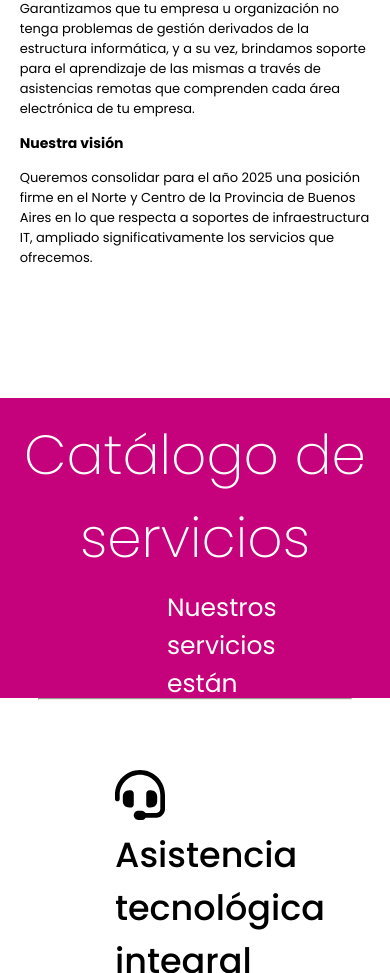
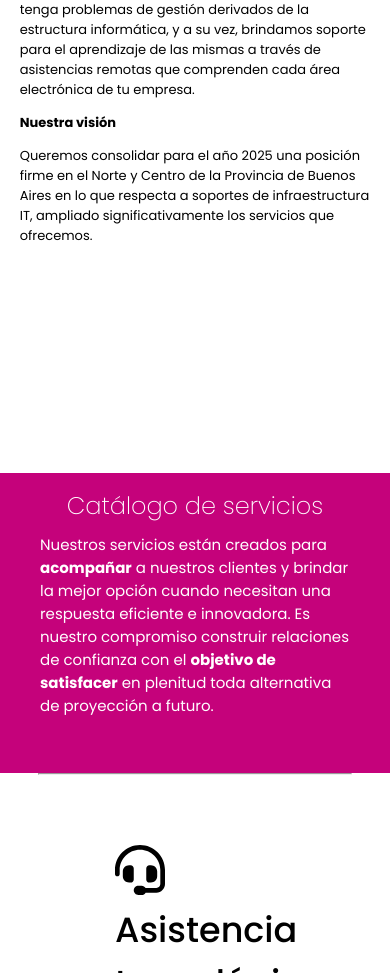
Before and after one commit to AlanAssange/solido-lr, a React (Create React App) app: page /solido-lr/home in a window 390 px wide. Shown: the part 1315-2288 px from the top of the page. Built offline with nearby package versions, Linux system fonts and the light colour scheme.

Commit message:
Responsive UsDesc III

```diff
--- a/src/components/OurServs/OurServs.js
+++ b/src/components/OurServs/OurServs.js
@@ -14,7 +14,7 @@ export const OurServs = () => {
     <div className='a'>
             <div className='servs'>
             <h1 className='al_servs'>Catálogo de servicios</h1>
-            <p>Nuestros servicios están creados para <b>acompañar</b> a nuestros clientes y brindar la mejor opción cuando necesitan una respuesta eficiente e innovadora. Es nuestro compromiso construir relaciones de confianza con el <b>objetivo de satisfacer</b> en plenitud toda alternativa de proyección a futuro.</p>
+            <p className='al_servs_par'>Nuestros servicios están creados para <b>acompañar</b> a nuestros clientes y brindar la mejor opción cuando necesitan una respuesta eficiente e innovadora. Es nuestro compromiso construir relaciones de confianza con el <b>objetivo de satisfacer</b> en plenitud toda alternativa de proyección a futuro.</p>
             </div>
             <hr/>
             <h2><FontAwesomeIcon className='icon_servs' icon={faHeadset}/>Asistencia tecnológica integral</h2>
--- a/src/components/OurServs/OurServs.scss
+++ b/src/components/OurServs/OurServs.scss
@@ -125,3 +125,110 @@
         }
     }
 }
+
+@media (max-width:1200px){
+    .servs{
+        .al_servs{
+            font-size: 39px;
+        }
+
+        p {
+            font-size: 22px;
+            margin-left: 100px;
+            margin-right: 100px;
+        }
+
+    }
+}
+
+@media (max-width:906px){
+    .servs{
+        .al_servs{
+            font-size: 35px;
+        }
+
+        p {
+            font-size: 22px;
+            margin-left: 80px;
+            margin-right: 80px;
+        }
+
+    }
+}
+
+@media (max-width:764px){
+    .servs{
+        .al_servs{
+            font-size: 30px;
+        }
+
+        p {
+            font-size: 20px;
+            margin-left: 65px;
+            margin-right: 65px;
+        }
+
+    }
+}
+
+
+@media (max-width:612px){
+    .servs{
+        .al_servs{
+            font-size: 25px;
+        }
+
+        p {
+            font-size: 18px;
+            margin-left: 55px;
+            margin-right: 55px;
+        }
+
+    }
+}
+
+@media (max-width:490px){
+    .servs{
+        .al_servs{
+            font-size: 25px;
+        }
+
+        p {
+            font-size: 17px;
+            margin-left: 50px;
+            margin-right: 50px;
+        }
+
+    }
+}
+
+@media (max-width:459px){
+    .servs{
+        .al_servs{
+            font-size: 24px;
+        }
+
+        p {
+            font-size: 15px;
+            margin-left: 40px;
+            margin-right: 40px;
+        }
+
+    }
+}
+
+@media (max-width:409px){
+    .servs{
+        margin-top: 100px;
+        .al_servs{
+            font-size: 24px;
+        }
+
+        p {
+            font-size: 15px;
+            margin-left: 40px;
+            margin-right: 40px;
+        }
+
+    }
+}
--- a/src/components/UsDesc/UsDesc.scss
+++ b/src/components/UsDesc/UsDesc.scss
@@ -129,3 +129,24 @@
         }
         }
 }
+
+
+@media (max-width: 449px){
+    .text_sec{
+        h1{
+            font-size: 20px;
+        }
+
+        h2{
+            font-size: 14px;
+        }
+
+        h3{
+            font-size: 13px;
+        }
+
+        p{
+            font-size: 13px;
+        }
+        }
+}
```
